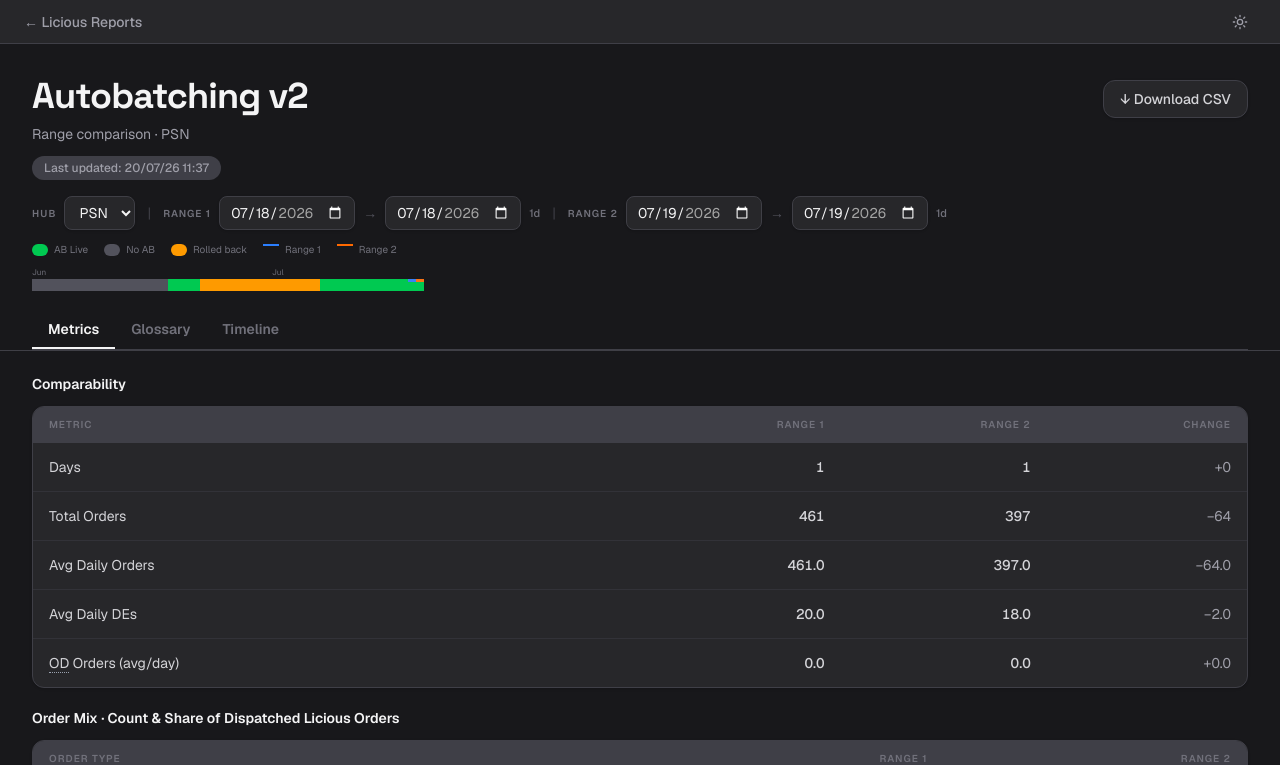
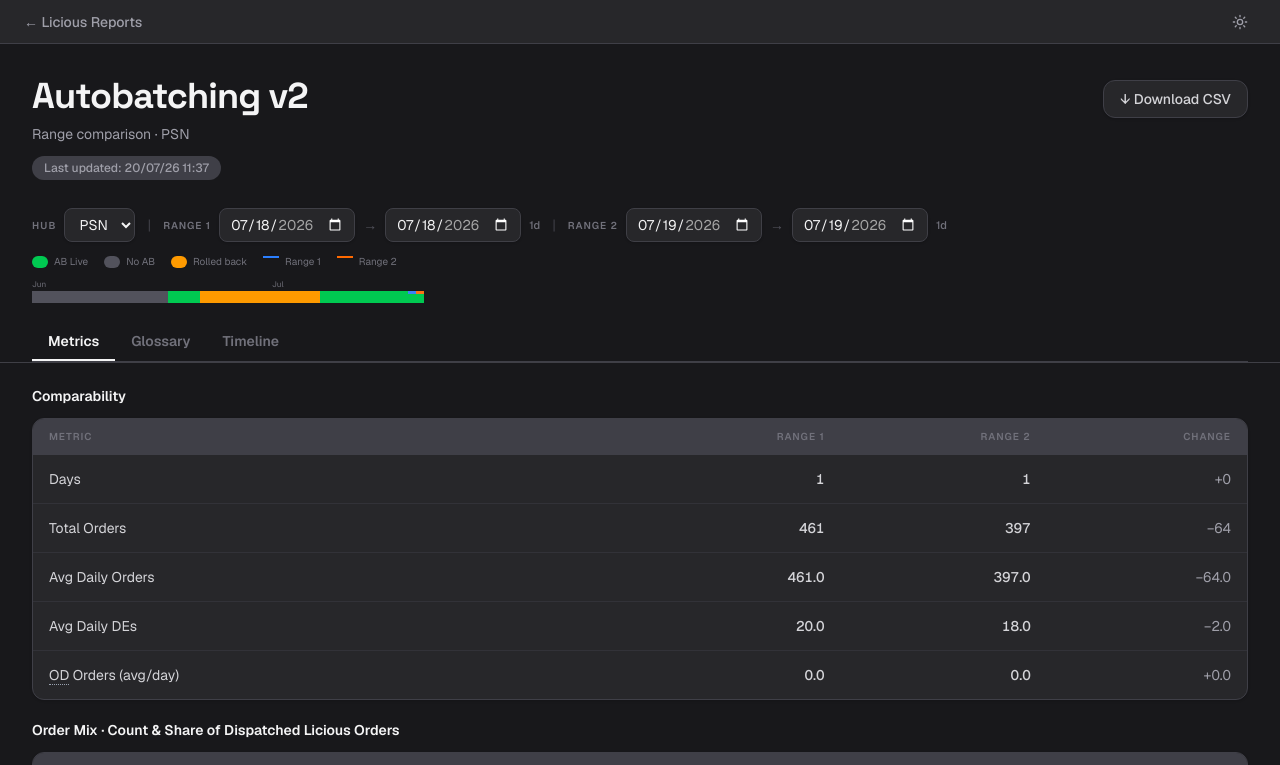
Before and after one commit to hari-licious/licious-reports, a Next.js app: page /autobatching in a window 1280 px wide. Shown: the top 765 px of the page. Built offline with nearby package versions, Linux system fonts and the light colour scheme.

Commit message:
fix: add top padding to sticky bar for visual gap after last updated

```diff
--- a/components/autobatching/Dashboard.tsx
+++ b/components/autobatching/Dashboard.tsx
@@ -1063,7 +1063,7 @@
       />
 
       {/* Sticky filter + status strip + tab bar */}
-      <div className="sticky top-11 z-30 bg-zinc-100 dark:bg-zinc-900 -mx-6 px-6 lg:-mx-8 lg:px-8 pb-0 shadow-[0_1px_0_0_#e5e7eb] dark:shadow-[0_1px_0_0_#3f3f46] mb-6">
+      <div className="sticky top-11 z-30 bg-zinc-100 dark:bg-zinc-900 -mx-6 px-6 lg:-mx-8 lg:px-8 pt-3 pb-0 shadow-[0_1px_0_0_#e5e7eb] dark:shadow-[0_1px_0_0_#3f3f46] mb-6">
         {/* Filters */}
         <div className="flex flex-wrap items-center gap-3 pb-3">
           <div className="flex items-center gap-2">
```
